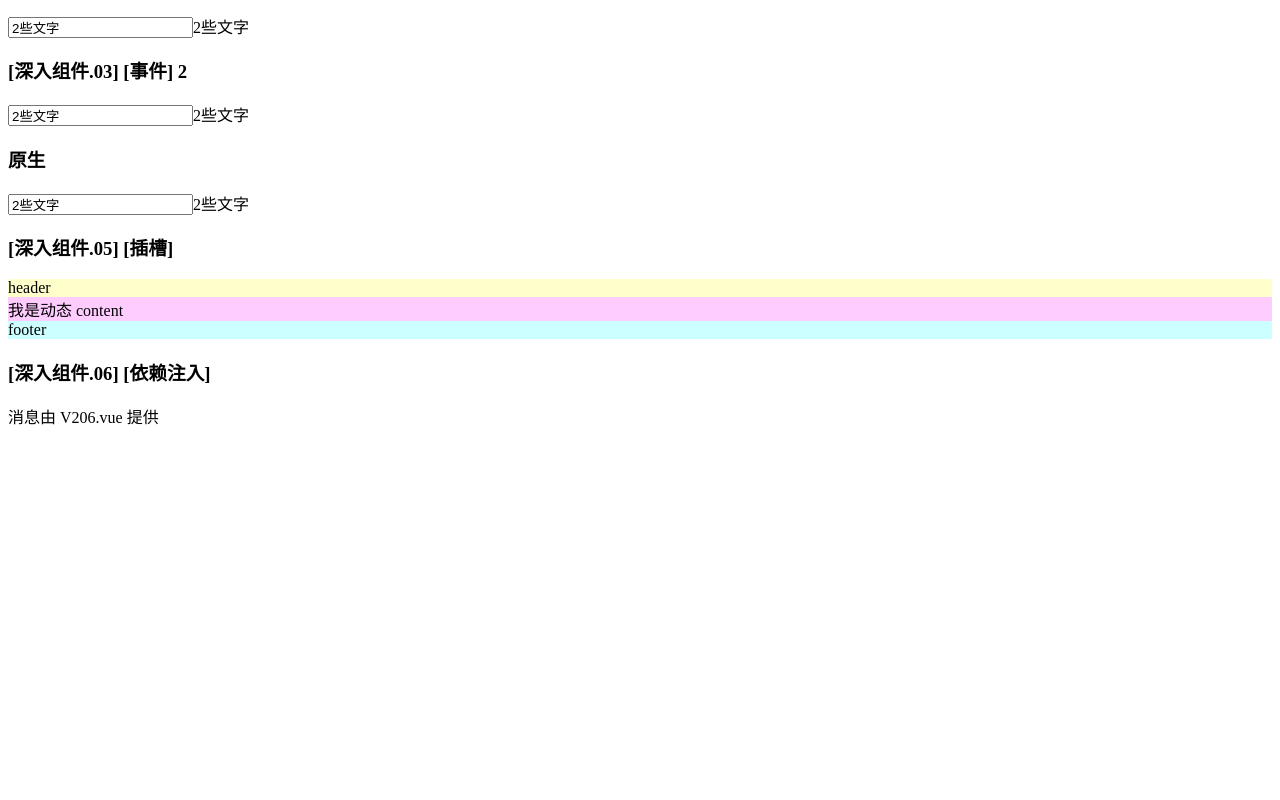
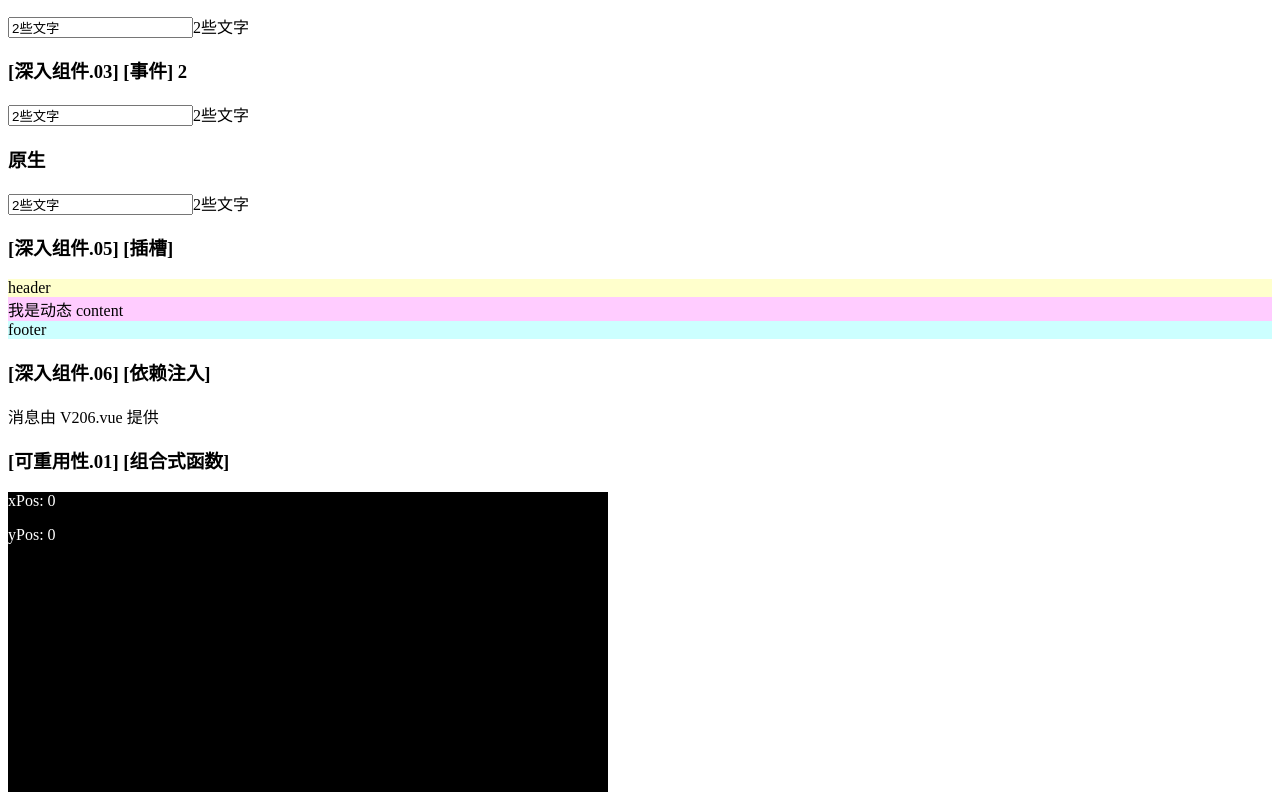
Before and after one commit to Juche/vue_ts_practice, a Vue app: page / in a window 1280 px wide. Shown: the part 316-1116 px from the top of the page. Before the commit the page ends 800 px from the top, so only its background shows below. Built offline with nearby package versions, Linux system fonts and the light colour scheme.

Commit message:
[可重用性.01] [组合式函数]-1

```diff
--- a/src/App.vue
+++ b/src/App.vue
@@ -22,6 +22,7 @@
     <template #[slotName]>我是动态 {{ slotName }}</template>
   </V205>
   <V206 />
+  <V301 />
 </template>
 
 <script lang="ts" setup>
@@ -31,6 +32,7 @@
   import V203_2 from './components/V203_2.vue';
   import V205 from './components/V205.vue';
   import V206 from './components/V206.vue';
+  import V301 from './components/V301.vue';
 
   // const v203 = reactive({
   //   value1: '1些文字',
--- /dev/null
+++ b/src/components/V301.vue
@@ -0,0 +1,22 @@
+<template>
+  <h3>[可重用性.01] [组合式函数]</h3>
+  <div class="mouse-area">
+    <p>xPos: {{ x }}</p>
+    <p>yPos: {{ y }}</p>
+  </div>
+</template>
+
+<script lang="ts" setup>
+  import { getMousePos } from '../utils/mouse.ts';
+  const { x, y } = getMousePos();
+</script>
+
+<style scoped>
+  .mouse-area {
+    width: 600px;
+    height: 300px;
+    background: #000;
+    color: #fff;
+    cursor: default;
+  }
+</style>
--- /dev/null
+++ b/src/utils/mouse.ts
@@ -0,0 +1,22 @@
+import { onMounted, onUnmounted, ref } from "vue";
+
+export function getMousePos() {
+  console.log(`🚀 ~ getMousePos ~ 用来获取鼠标位置信息`);
+  const x = ref(0);
+  const y = ref(0);
+
+  function updatePos(ev: MouseEvent) {
+    x.value = ev.clientX;
+    y.value = ev.clientY;
+  }
+
+  onMounted(() => {
+    window.addEventListener("mousemove", updatePos)
+  })
+
+  onUnmounted(() => {
+    window.removeEventListener("mousemove", updatePos)
+  })
+
+  return { x, y };
+}
```
